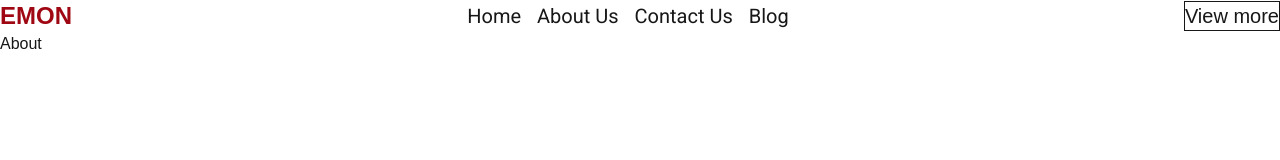
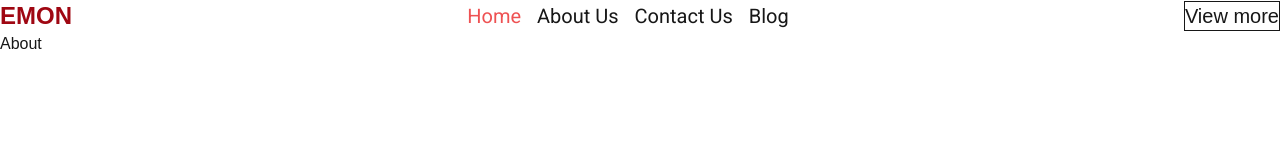
Before and after one commit to emon-codes/Next-js-Projects, a Next.js app: page /about in a window 1280 px wide. Shown: the top 160 px of the page. Built offline with nearby package versions, Linux system fonts and the light colour scheme.

Commit message:
color primary and secondary defiend

```diff
--- a/src/app/globals.css
+++ b/src/app/globals.css
@@ -11,6 +11,8 @@
   --font-sans: var(--font-geist-sans);
   --font-mono: var(--font-geist-mono);
   --font-Roboto:var(--font-Roboto-sans);
+  --color-primary: #ee5253;
+  --color-secondary: #ff9f43;
 }
 
 @media (prefers-color-scheme: dark) {
--- a/src/component/Header.jsx
+++ b/src/component/Header.jsx
@@ -8,7 +8,7 @@ const Header = () => {
         <div className="font-semibold text-2xl text-red-800">EMON</div>
 
         <div className="flex flex-row gap-4 font-Roboto">
-          <Link href="/">Home</Link>
+          <Link href="/" className="text-primary">Home</Link>
           <Link href="/about">About Us</Link>
           <Link href="/contact">Contact Us</Link>
 
```
